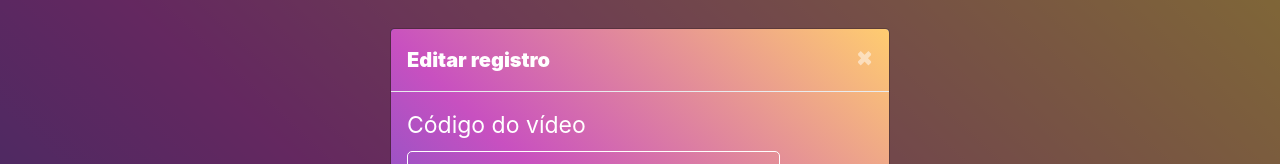
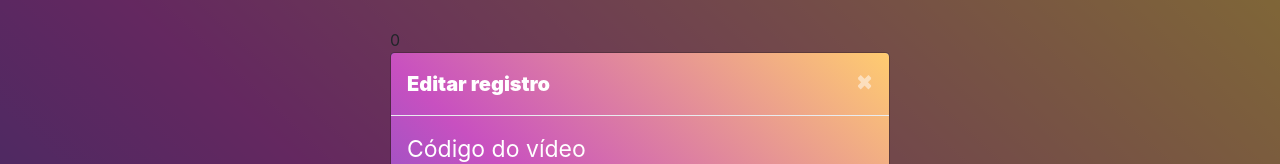
Before and after one commit to MrAndersonf/elderscontent, a website: page index.html in a window 1280 px wide. Both pictures are taken after a click on the button 1168 px from the left and 232 px from the top of the page. Shown: the top 164 px of the page. Drawn offline with nearby package versions, Linux system fonts and the light colour scheme; no server answers.

Commit message:
numero de videos

```diff
--- a/index.html
+++ b/index.html
@@ -18,6 +18,7 @@
       aria-hidden="true"
     >
       <div class="modal-dialog" role="document">
+        <div id="numero"></div>
         <div
           class="modal-content"
           style="
@@ -394,6 +395,7 @@
             });
             insertToPage(videos);
           });
+        document.getElementById('numero').innerText = videos.length;
       }
 
       function insertToPage(list) {
```
